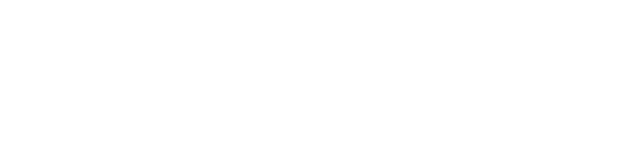
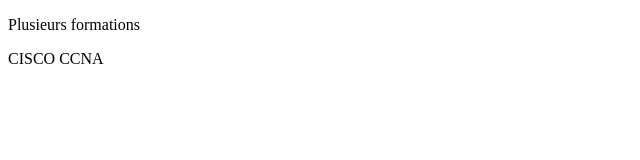
Before and after one commit to Kodir19/git-mon-cv, a plain HTML site: page index.html in a window 1280 px wide. Shown: the whole page, without its empty margins (0-640 px from the left). Drawn offline with Linux system fonts and the light colour scheme; files whose address does not match are found by name.

Commit message:
Mise en place de la section formations

```diff
--- a/index.html
+++ b/index.html
@@ -8,6 +8,7 @@
     <link rel="stylesheet" href="C:\Users\aures\OneDrive\Documents\Tp\Kodir\mon-cv\style.css"
 </head>
 <body>
-
+    <p>Plusieurs formations</p>
+    <p>CISCO CCNA</p>
 </body>
 </html>
```
